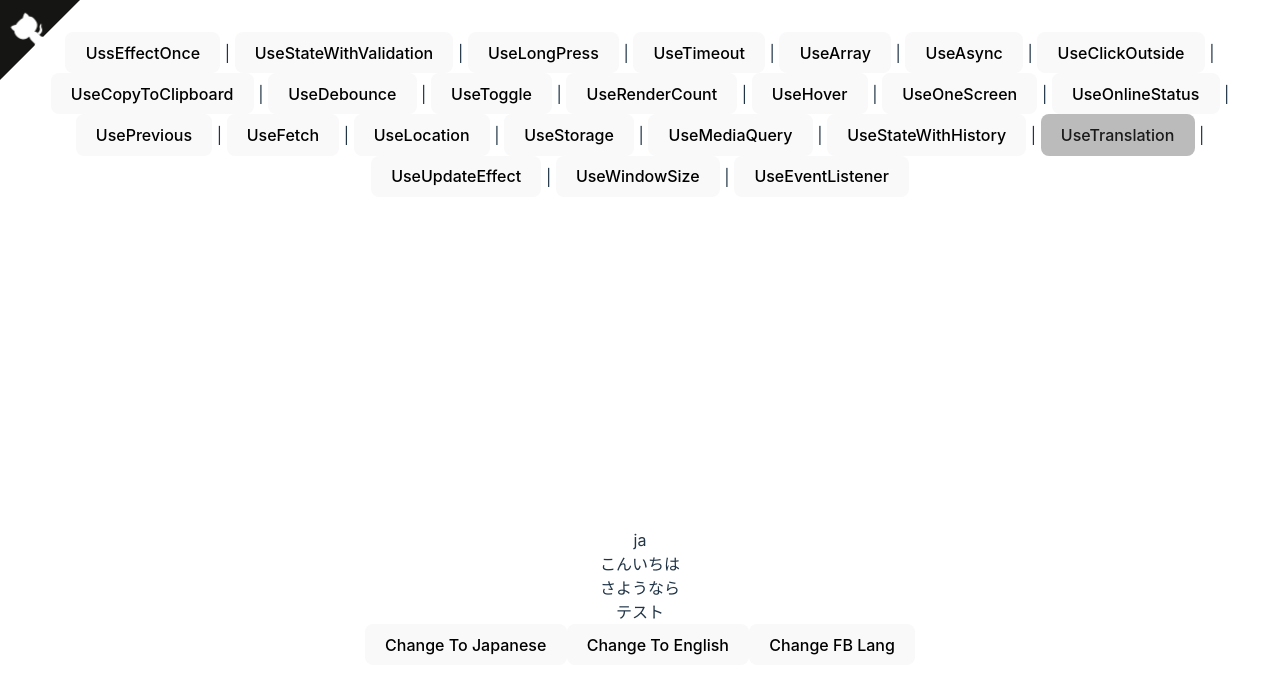
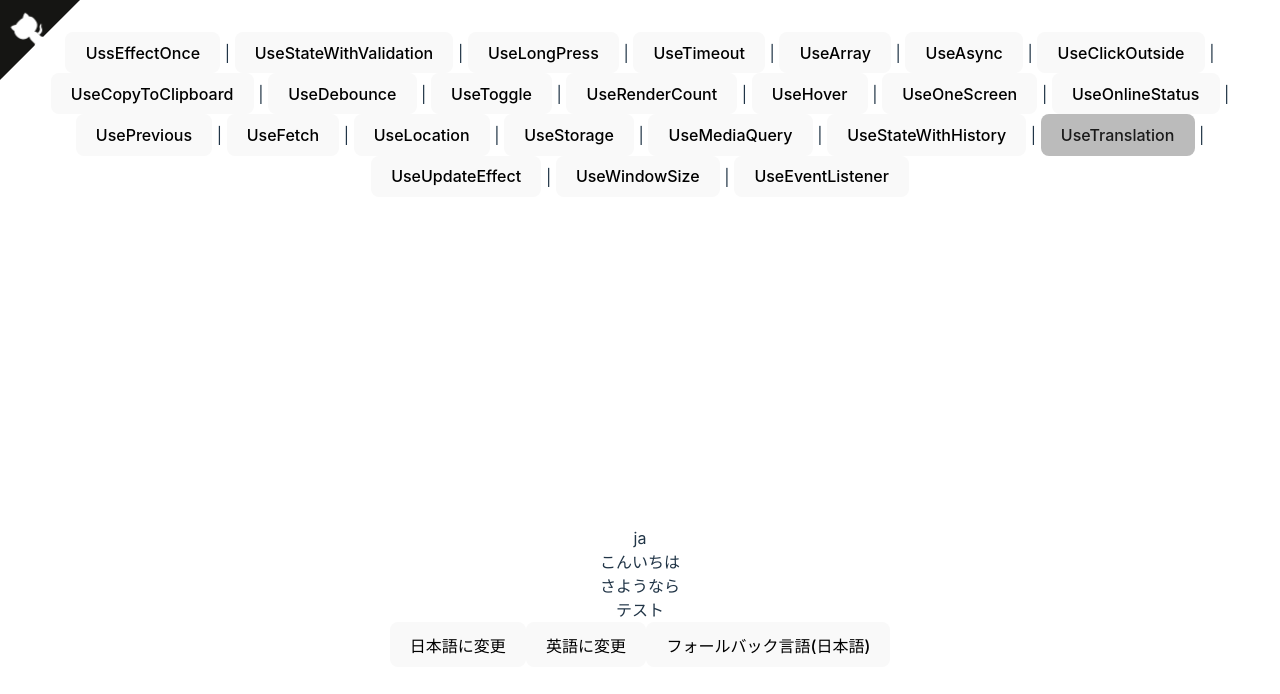
Before and after one commit to roll1226/react-custom-hooks, a React (Vite) app: page /use-translation in a window 1280 px wide. Shown: the top 694 px of the page. Built offline with nearby package versions, Linux system fonts and the light colour scheme.

Commit message:
change: test UseTranslation

```diff
--- a/src/pages/UseTranslation.tsx
+++ b/src/pages/UseTranslation.tsx
@@ -10,9 +10,11 @@ const UseTranslation: FC = () => {
       <div>{t("hi") as string}</div>
       <div>{t("bye") as string}</div>
       <div>{t("nested.value") as string}</div>
-      <button onClick={() => setLanguage("ja")}>Change To Japanese</button>
-      <button onClick={() => setLanguage("en")}>Change To English</button>
-      <button onClick={() => setFallbackLanguage("ja")}>Change FB Lang</button>
+      <button onClick={() => setLanguage("ja")}>日本語に変更</button>
+      <button onClick={() => setLanguage("en")}>英語に変更</button>
+      <button onClick={() => setFallbackLanguage("ja")}>
+        フォールバック言語(日本語)
+      </button>
     </div>
   );
 };
```
